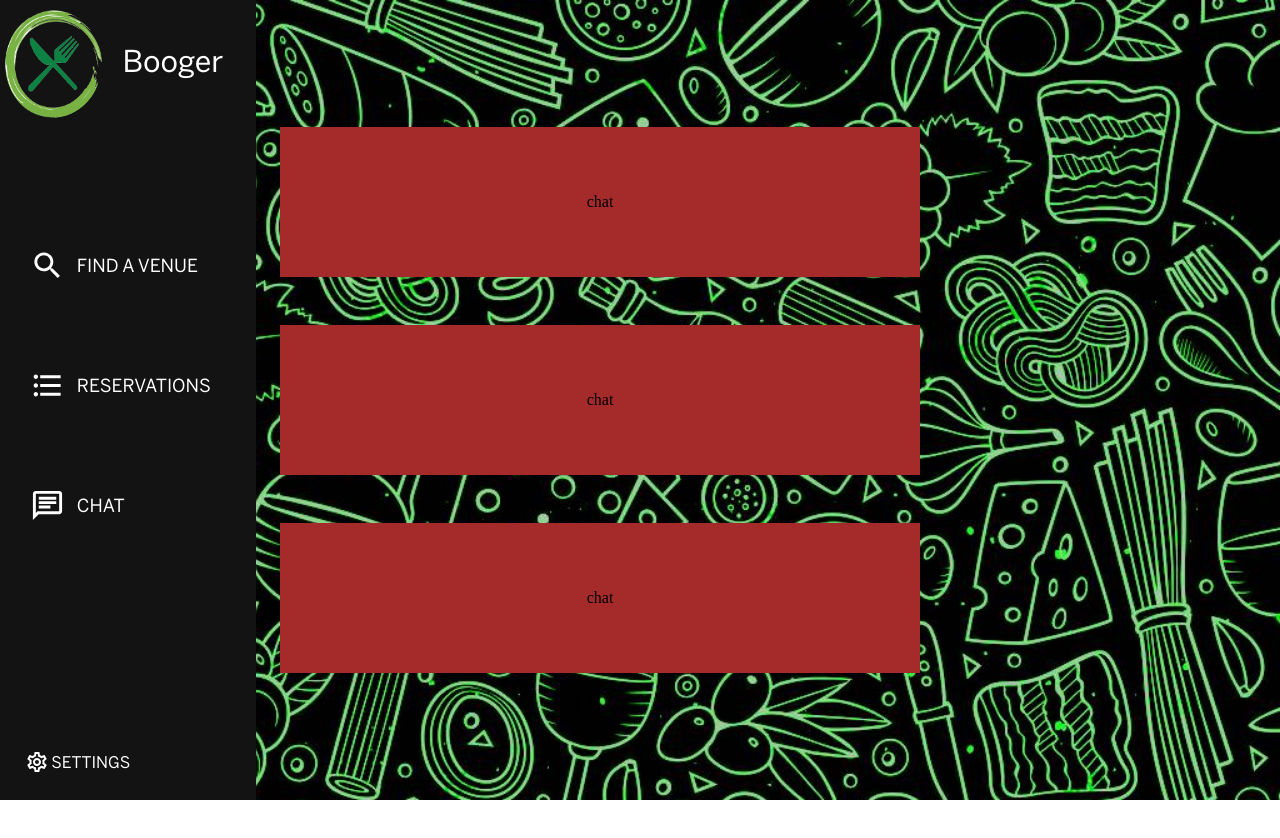
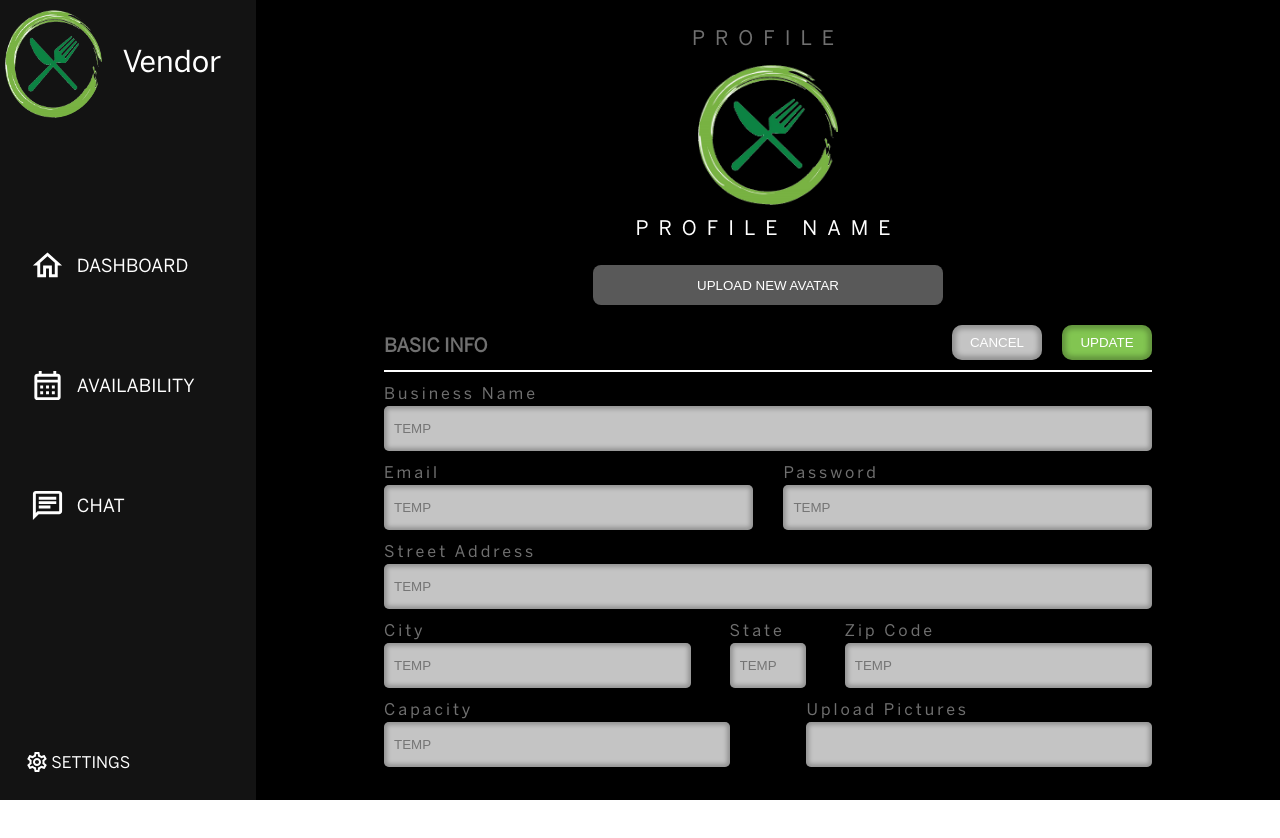
Before and after one commit to NicoOgno/Venuee, a React (Create React App) app in the folder client/: page /userChat in a window 1280 px wide. Built offline with nearby package versions, Linux system fonts and the light colour scheme; no server answers.

Commit message:
vendor settings react code included

```diff
--- a/client/src/App.js
+++ b/client/src/App.js
@@ -15,6 +15,8 @@ import VendorChat from "./Pages/VendorPages/VendorChat/VendorChat";
 import VendorChatFull from "./Pages/VendorPages/VendorChatFull/VendorChatFull";
 import VendorProfileInfo from "./Pages/VendorPages/VendorProfileInfo/VendorProfileInfo";
 import Login from "./Pages/UserPages/Login/Login";
+
+import VendorSettings from "./components/VendorSettings/VendorSettings";
 
 const noCurrentUser = {
   id: "",
@@ -41,34 +43,35 @@ export const VendorContext = React.createContext();
 
 function App() {
   return (
-    <UserContext.Provider value={noCurrentUser}>
-      <VendorContext.Provider value={noCurrentVendor}>
-        <Router>
-          <Routes>
-            <Route path="/" element={<Login />} />
-            <Route path="/userRegister" element={<UserRegisterPage />} />
-            <Route path="/vendorRegister" element={<VendorRegisterPage />} />
-            <Route path="/userSearch" element={<UserSearch />} />
-            <Route path="/searchResults" element={<UserSearchResults />} />
-            <Route path="/userReservations" element={<UserReservations />} />
-            <Route path="/userChat" element={<UserChat />} />
-            <Route path="/userProfileInfo" element={<UserProfileInfo />} />
-            <Route path="/userChatFull" element={<UserChatFull />} />
-            <Route
-              path="/vendorReservations"
-              element={<VendorReservations />}
-            />
-            <Route
-              path="/vendorAvailability"
-              element={<VendorAvailability />}
-            />
-            <Route path="/vendorChat" element={<VendorChat />} />
-            <Route path="/vendorChatFull" element={<VendorChatFull />} />
-            <Route path="/vendorProfileInfo" element={<VendorProfileInfo />} />
-          </Routes>
-        </Router>
-      </VendorContext.Provider>
-    </UserContext.Provider>
+    <VendorSettings />
+    // <UserContext.Provider value={noCurrentUser}>
+    //   <VendorContext.Provider value={noCurrentVendor}>
+    //     <Router>
+    //       <Routes>
+    //         <Route path="/" element={<Login />} />
+    //         <Route path="/userRegister" element={<UserRegisterPage />} />
+    //         <Route path="/vendorRegister" element={<VendorRegisterPage />} />
+    //         <Route path="/userSearch" element={<UserSearch />} />
+    //         <Route path="/searchResults" element={<UserSearchResults />} />
+    //         <Route path="/userReservations" element={<UserReservations />} />
+    //         <Route path="/userChat" element={<UserChat />} />
+    //         <Route path="/userProfileInfo" element={<UserProfileInfo />} />
+    //         <Route path="/userChatFull" element={<UserChatFull />} />
+    //         <Route
+    //           path="/vendorReservations"
+    //           element={<VendorReservations />}
+    //         />
+    //         <Route
+    //           path="/vendorAvailability"
+    //           element={<VendorAvailability />}
+    //         />
+    //         <Route path="/vendorChat" element={<VendorChat />} />
+    //         <Route path="/vendorChatFull" element={<VendorChatFull />} />
+    //         <Route path="/vendorProfileInfo" element={<VendorProfileInfo />} />
+    //       </Routes>
+    //     </Router>
+    //   </VendorContext.Provider>
+    // </UserContext.Provider>
     // <div>
     //   {/* <UserRegisterPage /> */}
     //   {/* <LogInPage /> */}
--- a/client/src/components/UserRegisterPage/UserRegisterPage.js
+++ b/client/src/components/UserRegisterPage/UserRegisterPage.js
@@ -20,13 +20,12 @@ export default function UserRegisterPage() {
 
   const handleOnChange = (e) => {
     const { name, value } = e.target;
-
     setFormState((prevFormState) => ({
       ...prevFormState,
       [name]: value,
     }));
   };
-  console.log(formState);
+
   //TODO ONCE ROUTES OPEN
   const handleRegister = async (e) => {
     console.log("submitted");
--- a/client/src/components/VendorSettings/VendorSettings.js
+++ b/client/src/components/VendorSettings/VendorSettings.js
@@ -1,9 +1,33 @@
-import React from "react";
+import React, { useState } from "react";
 import styles from "./vendorSettings.module.css";
 import VendorSideBar from "../VendorSidebar/VendorSidebar";
 import tempImg from "../../assets/images/clipart1129793.png";
-import { style } from "@mui/system";
+
+const initialFormState = {
+  businessName: "",
+  email: "",
+  password: "",
+  streetAddress: "",
+  city: "",
+  state: "",
+  zipCode: "",
+  capacity: "",
+};
+
 export default function VendorSettings() {
+  const [formState, setFormState] = useState(initialFormState);
+
+  const handleOnChange = (e) => {
+    const { name, value } = e.target;
+
+    setFormState((prevFormState) => ({
+      ...prevFormState,
+      [name]: value,
+    }));
+  };
+
+  console.log(formState);
+
   return (
     <div className={styles.vendorSettingsPageContainer}>
       <VendorSideBar />
@@ -23,50 +47,85 @@ export default function VendorSettings() {
         </div>
         <form className={styles.formInputsContainer}>
           <div className={styles.inputGroupAlone}>
-            <label htmlFor="business-name" className={styles.inputLabel}>
+            <label htmlFor="businessName" className={styles.inputLabel}>
               business name
             </label>
-            <input name="business-name" className={styles.inputField} />
+            <input
+              name="businessName"
+              placeholder="temp"
+              className={styles.inputField}
+              onChange={handleOnChange}
+            />
           </div>
           <div className={styles.groupMultipleInputs}>
             <div className={styles.inputGroup}>
               <label htmlFor="email" className={styles.inputLabel}>
                 email
               </label>
-              <input name="email" className={styles.inputField} />
+              <input
+                name="email"
+                placeholder="temp"
+                className={styles.inputField}
+                onChange={handleOnChange}
+              />
             </div>
 
             <div className={styles.inputGroup}>
               <label htmlFor="password" className={styles.inputLabel}>
                 password
               </label>
-              <input name="password" className={styles.inputField} />
+              <input
+                name="password"
+                placeholder="temp"
+                className={styles.inputField}
+                onChange={handleOnChange}
+              />
             </div>
           </div>
           <div className={styles.inputGroupAlone}>
-            <label htmlFor="street-address" className={styles.inputLabel}>
+            <label htmlFor="streetAddress" className={styles.inputLabel}>
               street address
             </label>
-            <input name="street-address" className={styles.inputField} />
+            <input
+              name="streetAddress"
+              placeholder="temp"
+              className={styles.inputField}
+              onChange={handleOnChange}
+            />
           </div>
           <div className={styles.groupMultipleInputs}>
             <div className={styles.inputGroupCity}>
               <label htmlFor="city" className={styles.inputLabel}>
                 city
               </label>
-              <input name="city" className={styles.inputField} />
+              <input
+                name="city"
+                placeholder="temp"
+                className={styles.inputField}
+                onChange={handleOnChange}
+              />
             </div>
             <div className={styles.inputGroupState}>
               <label htmlFor="state" className={styles.inputLabel}>
                 state
               </label>
-              <input name="state" className={styles.inputField} />
+              <input
+                name="state"
+                placeholder="temp"
+                className={styles.inputField}
+                onChange={handleOnChange}
+              />
             </div>
             <div className={styles.inputGroupZip}>
-              <label htmlFor="zip-code" className={styles.inputLabel}>
+              <label htmlFor="zipCode" className={styles.inputLabel}>
                 zip code
               </label>
-              <input name="zip-code" className={styles.inputField} />
+              <input
+                name="zipCode"
+                placeholder="temp"
+                className={styles.inputField}
+                onChange={handleOnChange}
+              />
             </div>
           </div>
           <div className={styles.groupMultipleInputs}>
@@ -74,7 +133,12 @@ export default function VendorSettings() {
               <label htmlFor="capacity" className={styles.inputLabel}>
                 capacity
               </label>
-              <input name="capacity" className={styles.inputField} />
+              <input
+                name="capacity"
+                placeholder="temp"
+                className={styles.inputField}
+                onChange={handleOnChange}
+              />
             </div>
             <div className={styles.inputGroupPics}>
               <label htmlFor="upload-pictures" className={styles.inputLabel}>
--- a/client/src/components/VendorSettings/vendorSettings.module.css
+++ b/client/src/components/VendorSettings/vendorSettings.module.css
@@ -169,4 +169,9 @@
   border-radius: 5px;
   height: 45px;
   width: 100%;
+  padding-left: 10px;
 }
+
+.inputField::placeholder {
+  text-transform: uppercase;
+}
```
